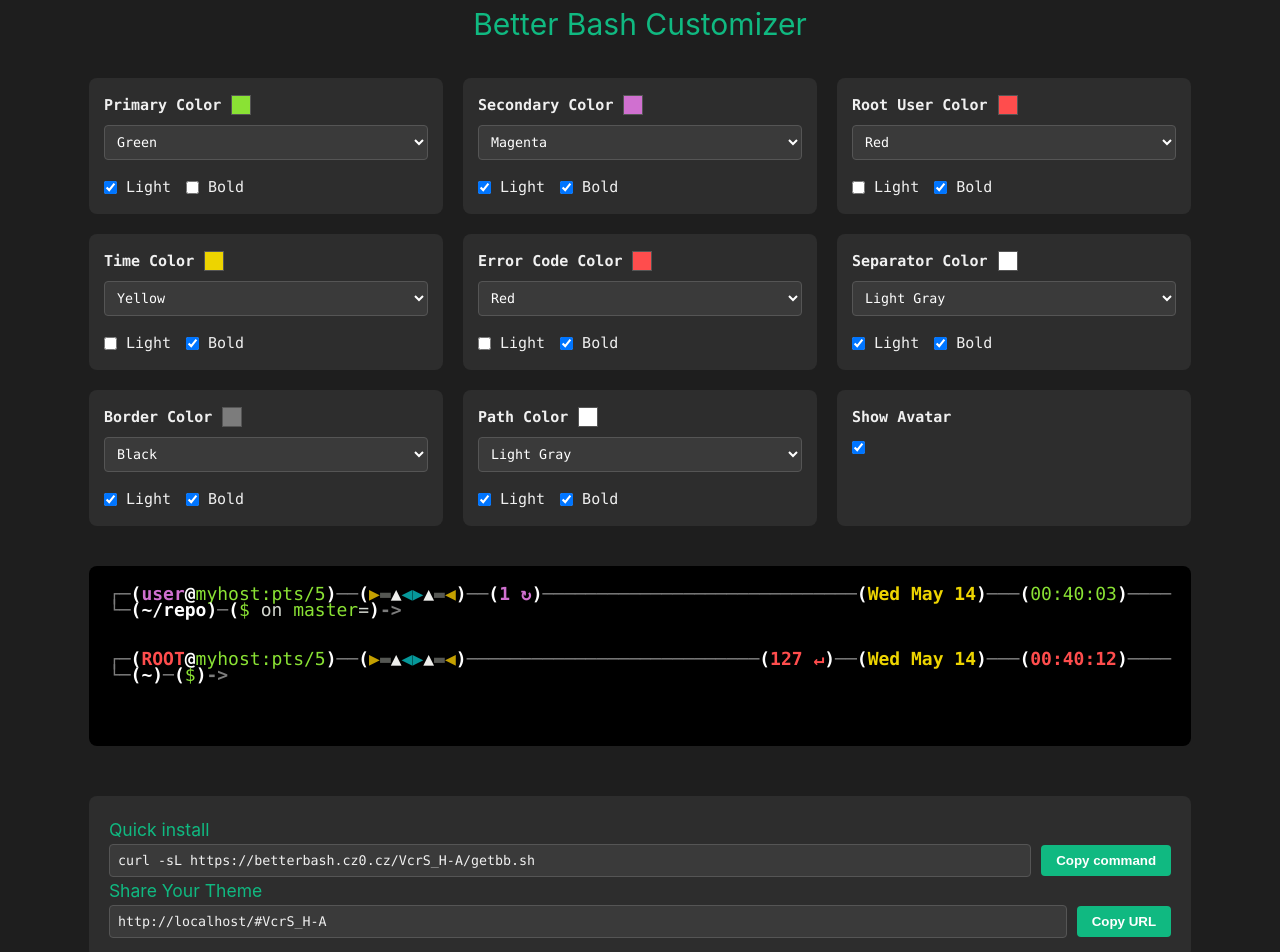
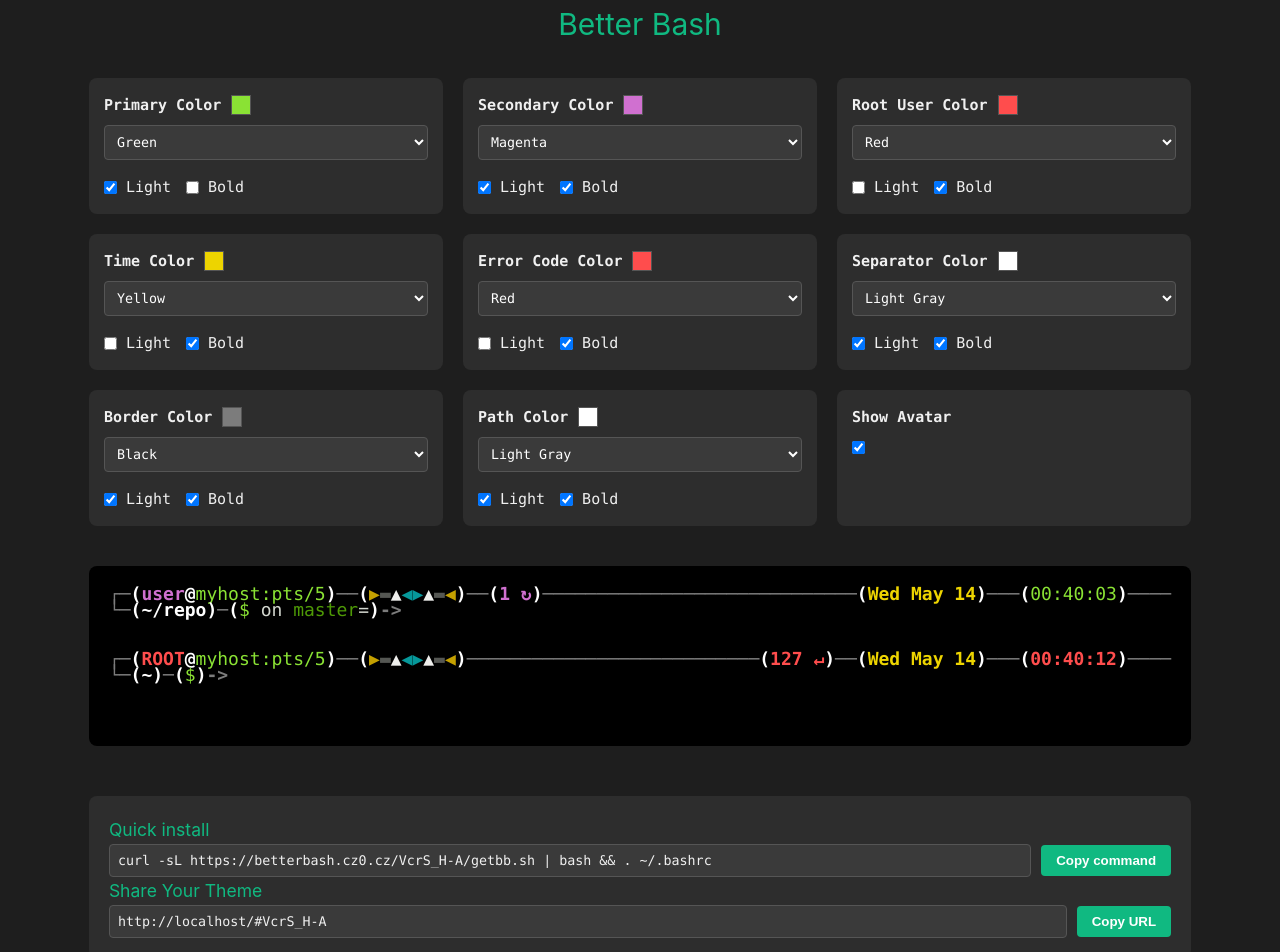
Before and after one commit to czoczo/BetterBash, a Vue app in the folder webpage/BetterBash/: page / in a window 1280 px wide. Shown: the top 952 px of the page. Built offline with nearby package versions, Linux system fonts and the light colour scheme.

Commit message:
frontend, small corrections

```diff
--- a/webpage/BetterBash/src/App.vue
+++ b/webpage/BetterBash/src/App.vue
@@ -1,6 +1,6 @@
 <template>
   <div class="container">
-    <h1>Better Bash Customizer</h1>
+    <h1>Better Bash</h1>
 
     <div class="customizer">
       <div class="color-controls">
@@ -94,7 +94,7 @@
           ><span :class="getColorClassFromBash(generatedColors.SEPARATOR_COLOR)">(</span
           ><span :class="getColorClassFromBash(generatedColors.PRIMARY_COLOR)">$</span
           ><span :class="getColorClassFromBash(generatedColors.RST)"> on </span
-          ><span :class="getColorClassFromBash(generatedColors.PRIMARY_COLOR)">master</span
+          ><span class="text-green">master</span
           ><span :class="getColorClassFromBash(generatedColors.RST)">=</span
           ><span :class="getColorClassFromBash(generatedColors.SEPARATOR_COLOR)">)</span
           ><span :class="getColorClassFromBash(generatedColors.BORDCOL)">-&gt;</span>
@@ -472,7 +472,7 @@ function parseShareCode(code) {
 
 const installUrl = computed(() => {
   const code = generateShareCode(selectedColorAttributes.value, showAvatar.value);
-  return `curl -sL https://betterbash.cz0.cz/${code}/getbb.sh`;
+  return `curl -sL https://betterbash.cz0.cz/${code}/getbb.sh | bash && . ~/.bashrc`;
 });
 
 const shareableUrl = computed(() => {
```
